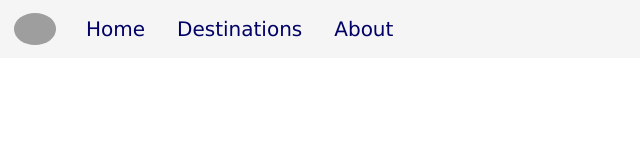
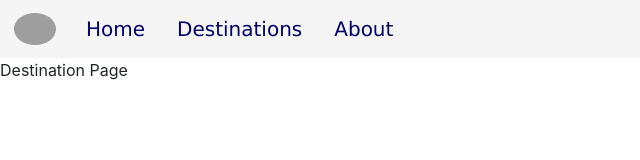
Before and after one commit to MargaritaKhodzka/travel-app-frontend, a React (Create React App) app: page /destinations/1 in a window 1280 px wide. Shown: the top 160 px of the page, without its empty margins (0-640 px from the left). Built offline with nearby package versions, Linux system fonts and the light colour scheme; grey boxes are pictures that could not be loaded.

Commit message:
make destination cards clickable, created DestinationPage

```diff
--- a/src/App.js
+++ b/src/App.js
@@ -5,6 +5,7 @@ import Destinations from './containers/Destinations';
 import NavBar from './components/NavBar';
 import DestinationsList from './components/DestinationsList';
 import DestinationInput from './components/DestinationInput';
+import DestinationPage from './components/DestinationPage';
 
 class App extends React.Component {
 
@@ -13,9 +14,10 @@ class App extends React.Component {
       <Router>
         <div className='App'>
           <NavBar />
-          <Route exact path="/" component={Destinations} />
-          <Route exact path="/destinations" component={DestinationsList}/>
-          <Route exact path="/destination/new" component={DestinationInput}/>
+          <Route exact path='/' component={Destinations} />
+          <Route exact path='/destinations' component={DestinationsList}/>
+          <Route exact path='/destinations/:id' component={DestinationPage}/>
+          <Route exact path='/destination/new' component={DestinationInput}/>
         </div>
       </Router>
     );
--- a/src/Destinations.css
+++ b/src/Destinations.css
@@ -51,6 +51,7 @@
 
 .DestinationCard:hover {
   box-shadow: 0 14px 28px rgba(0,0,0,0.25), 0 10px 10px rgba(0,0,0,0.22);
+  cursor: 'pointer';
 }
 
 .DestinationImage {
--- a/src/components/DestinationCard.js
+++ b/src/components/DestinationCard.js
@@ -1,6 +1,6 @@
 import React from 'react';
 import { connect } from 'react-redux';
-import { Card, Button, CardBody, CardLink, CardTitle } from 'reactstrap';
+import { Card, Button, CardBody, CardTitle } from 'reactstrap';
 import { deleteDestination } from '../actions/destinationActions';
 
 const DestinationCard = props => {
@@ -13,7 +13,7 @@ const DestinationCard = props => {
 
   return (
     <div key={destination.id} className = 'DestinationCard'>
-      <Card>
+      <Card tag='a' href={'/destinations/' + destination.id}>
         <CardBody>
           <Button onClick={handleClick} className='DeleteButton'>x</Button>
           <CardTitle>{destination.name} - {destination.country}</CardTitle>
--- /dev/null
+++ b/src/components/DestinationPage.js
@@ -0,0 +1,12 @@
+import React from 'react';
+
+const DestinationPage = () => {
+
+  return (
+    <div>
+      Destination Page
+    </div>
+  );
+};
+
+export default DestinationPage;
```
